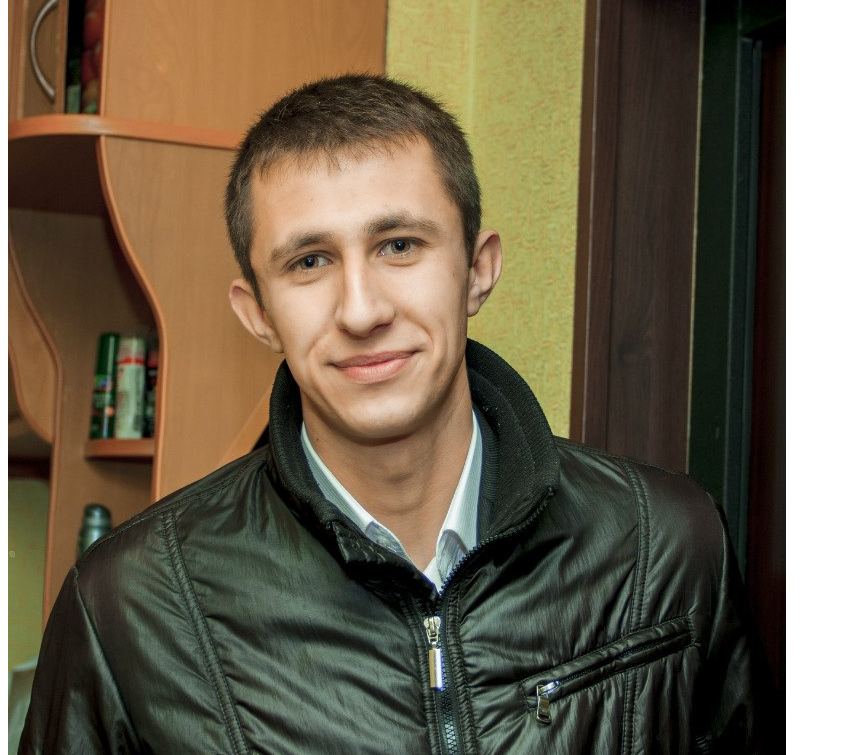
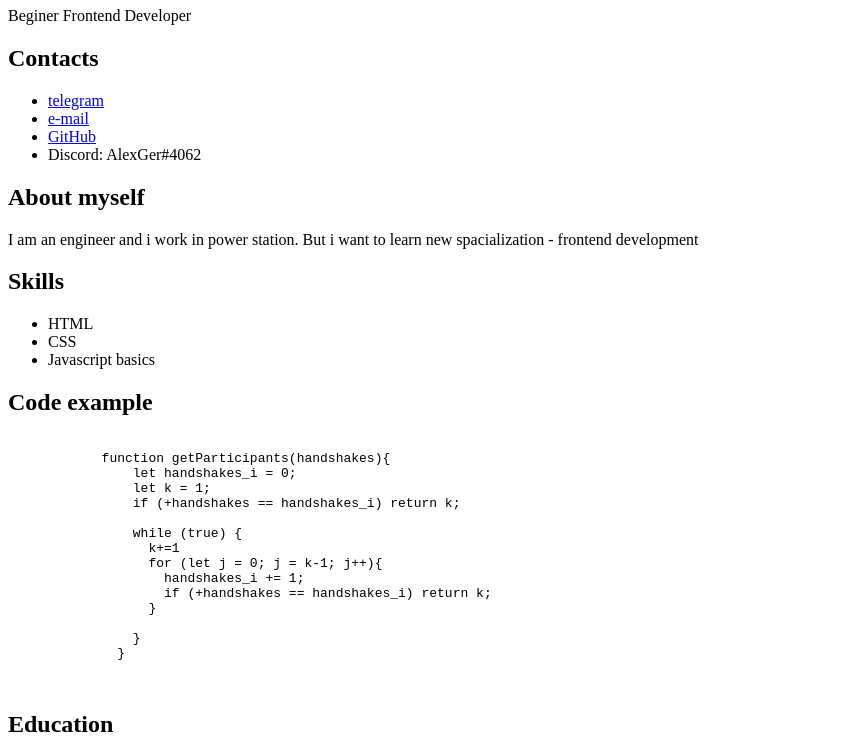
Before and after one commit to Alex-Gerasin/rsschool-cv, a plain HTML site: page index.html in a window 1280 px wide. Shown: the part 99-854 px from the top of the page, without its empty margins (0-841 px from the left). Drawn offline with Linux system fonts and the light colour scheme.

Commit message:
fix: fix error in index.html

```diff
--- a/index.html
+++ b/index.html
@@ -7,7 +7,7 @@
     <title>Document</title>
 </head>
 <body>
-    <img src="avatar.jpg" alt="avatar"/>
+    <img src="_avatar.jpg" alt="avatar"/>
     <h1>Alex Gerasin</h1>
     <p>Beginer Frontend Developer</p>
     <h2>Contacts</h2>
@@ -35,7 +35,7 @@
 
                 while (true) {
                   k+=1
-                  for (let j = 0; j < k-1; j++){
+                  for (let j = 0; j = k-1; j++){
                     handshakes_i += 1;
                     if (+handshakes == handshakes_i) return k;
                   }
```
